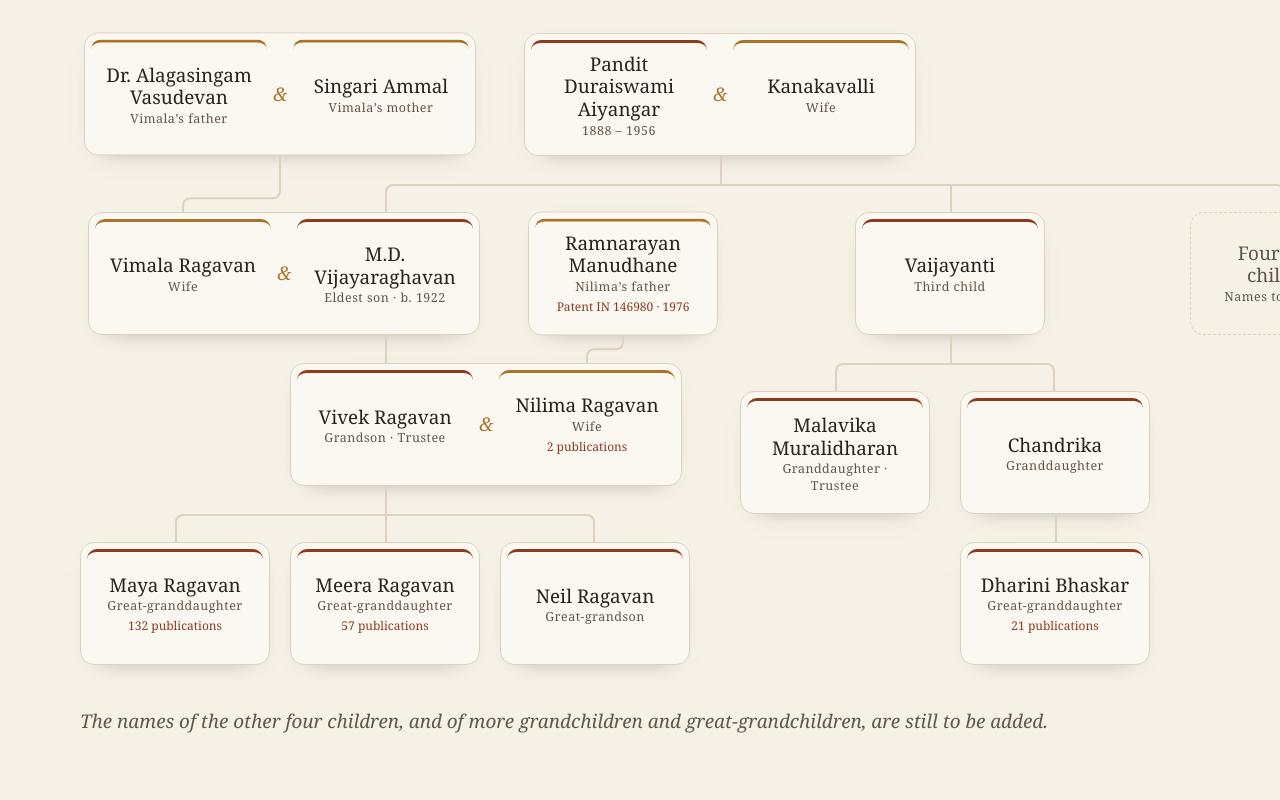
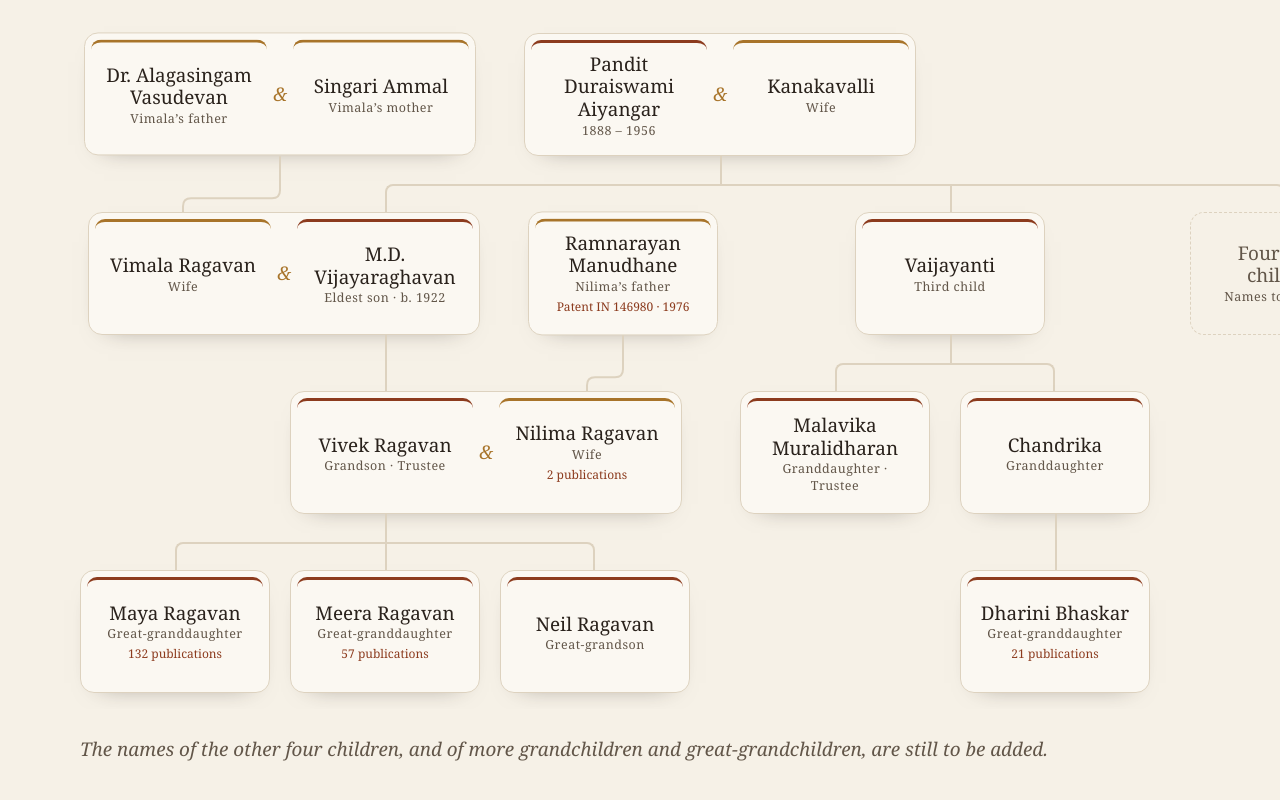
Before and after one commit to sahilmodi1965/vaidyacharya, an Astro site: page /descendants in a window 1280 px wide. Shown: the part 414-1214 px from the top of the page. Built offline with nearby package versions, Linux system fonts and the light colour scheme; Astro itself is replaced by a stand-in of ours.

Commit message:
Line up each generation in the family tree, only children included
Co-Authored-By: Claude Opus 5.5 <noreply@anthropic.com>

```diff
--- a/src/pages/descendants/index.astro
+++ b/src/pages/descendants/index.astro
@@ -246,13 +246,6 @@ const byYear = (pubs: any[]) => {
     left: 50%;
     border-left: 2px solid var(--join);
   }
-  .family-tree li:only-child::before,
-  .family-tree li:only-child::after {
-    display: none;
-  }
-  .family-tree li:only-child {
-    padding-top: 0;
-  }
   .family-tree li:first-child::before,
   .family-tree li:last-child::after {
     border: 0 none;
@@ -274,6 +267,15 @@ const byYear = (pubs: any[]) => {
   }
   .family-tree > ul > li {
     padding-top: 0;
+  }
+  /* An only child keeps the same gap as children with siblings, so each generation lines up; the line runs straight down. */
+  .family-tree li:only-child::before {
+    display: none;
+  }
+  .family-tree li:only-child::after {
+    border-top: 0;
+    border-left: 2px solid var(--join);
+    border-radius: 0;
   }
   /* The root has no parent line (the in-law line drawn beside it would otherwise stop it being :only-child). */
   .family-tree > ul > li::before,
```
